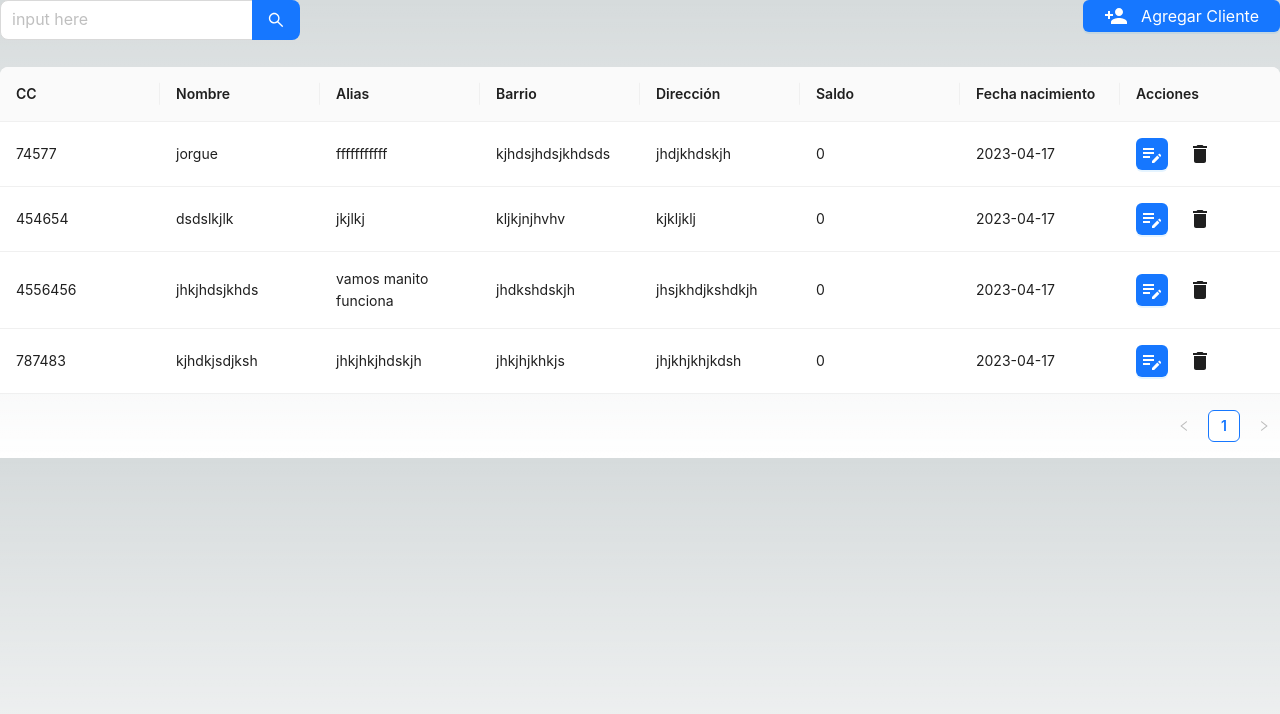
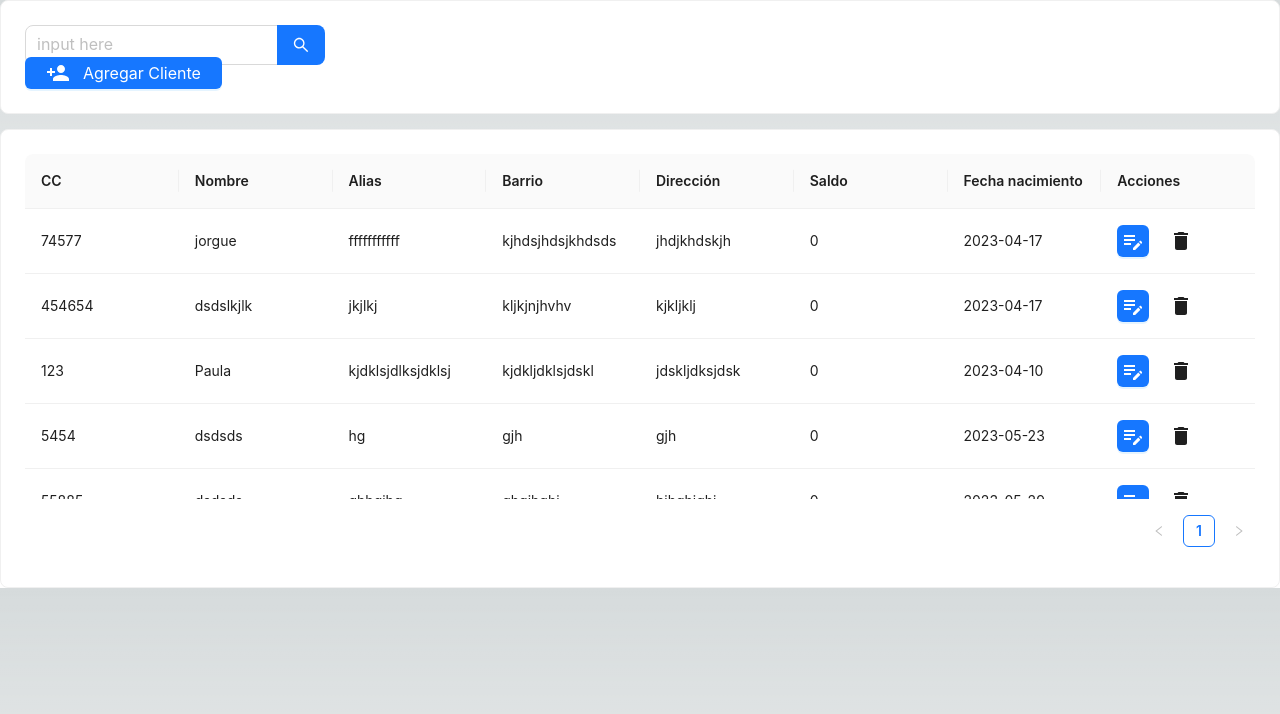
Before and after one commit to dalvarez082/service_pos_app, a Next.js app: page /Client in a window 1280 px wide. Shown: the top 714 px of the page. Built offline with nearby package versions, Linux system fonts and the light colour scheme; data requests are answered from the project's data file.

Commit message:
login con el servidor

```diff
--- a/src/data/db.json
+++ b/src/data/db.json
@@ -33,24 +33,34 @@
       "id": 24
     },
     {
-      "cc": "4556456",
-      "name": "jhkjhdsjkhds",
-      "alias": "vamos manito funciona",
-      "birth_date": "2023-04-17",
-      "district": "jhdkshdskjh",
-      "address": "jhsjkhdjkshdkjh",
+      "cc": "123",
+      "name": "Paula",
+      "alias": "kjdklsjdlksjdklsj",
+      "birth_date": "2023-04-10",
+      "district": "kjdkljdklsjdskl",
+      "address": "jdskljdksjdsk",
       "balance": 0,
       "id": 25
     },
     {
-      "cc": "787483",
-      "name": "kjhdkjsdjksh",
-      "alias": "jhkjhkjhdskjh",
-      "birth_date": "2023-04-17",
-      "district": "jhkjhjkhkjs",
-      "address": "jhjkhjkhjkdsh",
+      "cc": "5454",
+      "name": "dsdsds",
+      "alias": "hg",
+      "birth_date": "2023-05-23",
+      "district": "gjh",
+      "address": "gjh",
       "balance": 0,
       "id": 26
+    },
+    {
+      "cc": "55885",
+      "name": "dsdsds",
+      "alias": "ghhgjhg",
+      "birth_date": "2023-05-29",
+      "district": "ghgjhghj",
+      "address": "hjhghjghj",
+      "balance": 0,
+      "id": 27
     }
   ],
   "Pipetas": [
--- a/src/pages/Client.jsx
+++ b/src/pages/Client.jsx
@@ -1,11 +1,12 @@
 import React from "react";
-import Table_info from "./Components/Table_info";
-import Search_info from "./Components/Search_info";
-import Add_info from "./Components/Add_info";
+import Table_client from "./Components/Table_client";
+import Search_client from "./Components/Search_client";
+import Add_client from "./Components/Add_client";
 import { useEffect, useState, useRef } from "react";
 import axios from "axios";
 import { Form } from "antd";
-import { Search } from "@mui/icons-material";
+import { Height, Search } from "@mui/icons-material";
+import { Card } from "antd";
 
 const Client = () => {
   const [data, setData] = useState([]);
@@ -70,36 +71,36 @@ const Client = () => {
   };
 
   const search = (value) => {
-    console.log(value)
-    axios.get("http://localhost:3001/client").then((data)=>{
+    console.log(value);
+    axios
+      .get("http://localhost:3001/client")
+      .then((data) => {
         const list = data.data.filter((item) => item.cc === value);
-      console.log(list)
+        console.log(list);
         if (list.length >= 1) {
           setData(list);
         } else {
           setData(currentData);
         }
-    }).catch((error)=>{
+      })
+      .catch((error) => {
         console.log("Ha ocurrido un error al agregar el cliente:", error);
-    })
+      });
   };
 
   const reset = () => {
-    setData(currentData)
-  }
+    setData(currentData);
+  };
 
   return (
     <div>
-      <div
-        style={{
-          display: "flex",
-          justifyContent: "space-between",
-          alignItems: "center",
-        }}
-      >
-        <Search_info key="search" search={search} reset={reset}/>
 
-        <Add_info
+      <Card style={{
+        height :"15%"
+      }}>
+        <Search_client key="search" search={search} reset={reset} />
+
+        <Add_client
           key="add"
           refresh_client={refresh_client}
           visible={drawerVisible}
@@ -109,17 +110,26 @@ const Client = () => {
           actionClient={actionClient}
           setactionClient={setactionClient}
         />
-      </div>
+      </Card>
 
-      <div style={{marginTop: '35px'}}>
-        <Table_info
+
+      <Card  style={{
+
+        marginTop : '15px',
+        Height : '75%'
+
+
+
+      }}>
+        <Table_client
           load_client={load_client}
           toggleDrawer={toggleDrawer}
           show_data_client={show_data_client}
           actionClient={actionClient}
           data={data}
         />
-      </div>
+      </Card>
+
     </div>
   );
 };
--- a/src/pages/Components/Add_info.jsx
+++ b/src/pages/Components/Add_client.jsx
@@ -11,14 +11,21 @@ import {
   notification,
   Space,
 } from "antd";
-import CheckCircleOutlineIcon from '@mui/icons-material/CheckCircleOutline';
-import PersonAddIcon from '@mui/icons-material/PersonAdd';
+import CheckCircleOutlineIcon from "@mui/icons-material/CheckCircleOutline";
+import PersonAddIcon from "@mui/icons-material/PersonAdd";
 import { useState } from "react";
 import React, { useRef, useEffect } from "react";
 import axios from "axios";
 
 const Add_info = (props) => {
-  const { refresh_client, visible, onClose, form, actionClient,setactionClient} = props;
+  const {
+    refresh_client,
+    visible,
+    onClose,
+    form,
+    actionClient,
+    setactionClient,
+  } = props;
   const [open, setOpen] = useState(false);
 
   const formRef = React.useRef();
@@ -30,11 +37,14 @@ const Add_info = (props) => {
   const showDrawer = () => {
     setOpen(true);
     onClose();
-    setactionClient(prev=>{
+    setactionClient((prev) => {
       return {
-        ...prev,description :"Agregar nuevo cliente  ", textButton:"Agregar" , add : true
-      }
-    })
+        ...prev,
+        description: "Agregar nuevo cliente  ",
+        textButton: "Agregar",
+        add: true,
+      };
+    });
   };
 
   const handleOnClose = () => {
@@ -47,7 +57,7 @@ const Add_info = (props) => {
   const add_client = () => {
     const form = formRef.current;
 
-    console.log("birth_date", birth_date)
+    console.log("birth_date", birth_date);
     form.validateFields().then((values) => {
       const newClient = {
         cc: values.key,
@@ -59,7 +69,6 @@ const Add_info = (props) => {
         balance: 0,
       };
 
-
       const url = "http://localhost:3001/client";
       axios
         .post(url, newClient)
@@ -67,10 +76,10 @@ const Add_info = (props) => {
           console.log("Cliente agregado exitosamente");
           notification.success({
             message: <strong>Cliente agregado exitosamente</strong>,
-            placement: 'top',
+            placement: "top",
             duration: 3,
-            icon: <CheckCircleOutlineIcon style={{ color: 'green' }}/>,
-            closeIcon: null
+            icon: <CheckCircleOutlineIcon style={{ color: "green" }} />,
+            closeIcon: null,
           });
           form.resetFields();
           console.log(newClient);
@@ -86,7 +95,7 @@ const Add_info = (props) => {
   const update_client = () => {
     const form = formRef.current;
 
-    console.log("birth_date", birth_date)
+    console.log("birth_date", birth_date);
     form.validateFields().then((values) => {
       const newClient = {
         cc: values.key,
@@ -98,11 +107,10 @@ const Add_info = (props) => {
         balance: 0,
       };
 
-
-      const id = actionClient.currenid
+      const id = actionClient.currenid;
       const url = "http://localhost:3001/client/";
       axios
-        .put(url+id, newClient)
+        .put(url + id, newClient)
         .then((res) => {
           console.log("Cliente agregado exitosamente");
           form.resetFields();
@@ -116,30 +124,29 @@ const Add_info = (props) => {
     });
   };
 
-
-  const buttonFuncion = ()=>{
-
-    if(actionClient.add){
-      add_client()
-    }else{
-      update_client()
+  const buttonFuncion = () => {
+    if (actionClient.add) {
+      add_client();
+    } else {
+      update_client();
     }
-
-
-  }
+  };
 
   return (
     <>
-      <Button type="primary" onClick={showDrawer} icon={<PersonAddIcon /> }
+      <Button
+        type="primary"
+        onClick={showDrawer}
+        icon={<PersonAddIcon />}
         style={{
-    fontSize: '16px',
-    padding: '10px 20px',
-    display: 'flex',
-    justifyContent: 'center',
-    alignItems: 'center'
-  }}
+          fontSize: "16px",
+          padding: "10px 20px",
+          display: "flex",
+          justifyContent: "center",
+          alignItems: "center",
+        }}
       >
-<span style={{ marginLeft: '5px' }}>Agregar Cliente</span>
+        <span style={{ marginLeft: "5px" }}>Agregar Cliente</span>
       </Button>
 
       <Drawer
@@ -160,12 +167,7 @@ const Add_info = (props) => {
           </Space>
         }
       >
-        <Form
-          layout="vertical"
-          hideRequiredMark
-          ref={formRef}
-          form={form}
-        >
+        <Form layout="vertical" hideRequiredMark ref={formRef} form={form}>
           <Row gutter={16}>
             <Col span={12}>
               <Form.Item
--- a/src/pages/Components/Search_info.jsx
+++ b/src/pages/Components/Search_client.jsx
@@ -37,7 +37,7 @@ import axios from "axios";
 //       };
 //     });
 
-const Search_info = (props) => {
+const Search_client = (props) => {
   const { search, reset } = props;
   const [options, setOptions] = useState([]);
 
@@ -89,4 +89,4 @@ const Search_info = (props) => {
     </AutoComplete>
   );
 };
-export default Search_info;
+export default Search_client;
--- a/src/pages/Components/Table_info.jsx
+++ b/src/pages/Components/Table_client.jsx
@@ -22,7 +22,7 @@ const Table_info = (props) => {
           icon: <CheckCircleOutlineIcon style={{ color: "green" }} />,
           closeIcon: null,
         });
-        load_client().then((clients) => setData(clients));
+        load_client()
       })
       .catch((err) => console.log(err));
   };
--- a/src/pages/Components/log_out.jsx
+++ b/src/pages/Components/log_out.jsx
@@ -14,7 +14,8 @@ const [firstLetterUser, setFirstLetterUser] = useState('');
     console.log("log:", token);
     if (token) {
       const decodedToken = jwt_decode(token);
-      const username = decodedToken.name;
+      console.log(decodedToken)
+      const username = decodedToken.nombre;
       console.log("u: ",username),
       setUsername(username)
       const primerLetra = username.charAt(0);
--- a/src/pages/Providers.jsx
+++ b/src/pages/Product.jsx
@@ -1,6 +1,6 @@
 import React from 'react';
 
-const Providers = () => {
+const Product = () => {
   return (
     <div style={{
       color : 'black'
@@ -11,4 +11,4 @@ const Providers = () => {
   );
 };
 
-export default Providers;
+export default Product;
--- a/src/pages/index.js
+++ b/src/pages/index.js
@@ -7,6 +7,6 @@ import Sale from "./Sales";
 export default function Home() {
   return (
 
-   <Sale></Sale>
+   <Login> </Login>
   );
 }
```
Also changed, not shown: src/pages/Components/Add_sale.jsx (+82 -24 lines), src/pages/Dashboard.jsx (+12 -8 lines), src/pages/Login.jsx (+15 -23 lines). Lines whose indentation alone changed are shown as unchanged.
